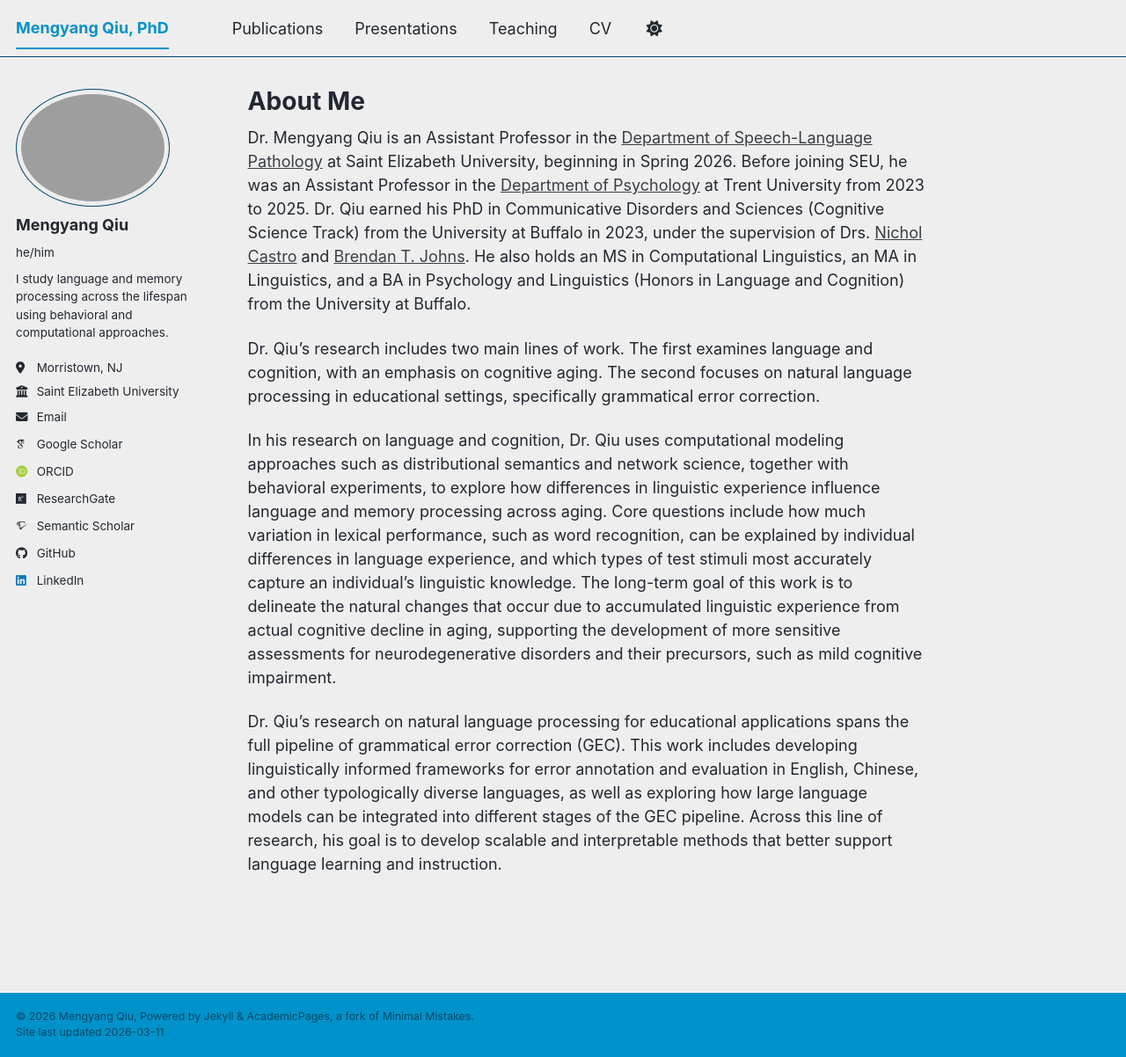
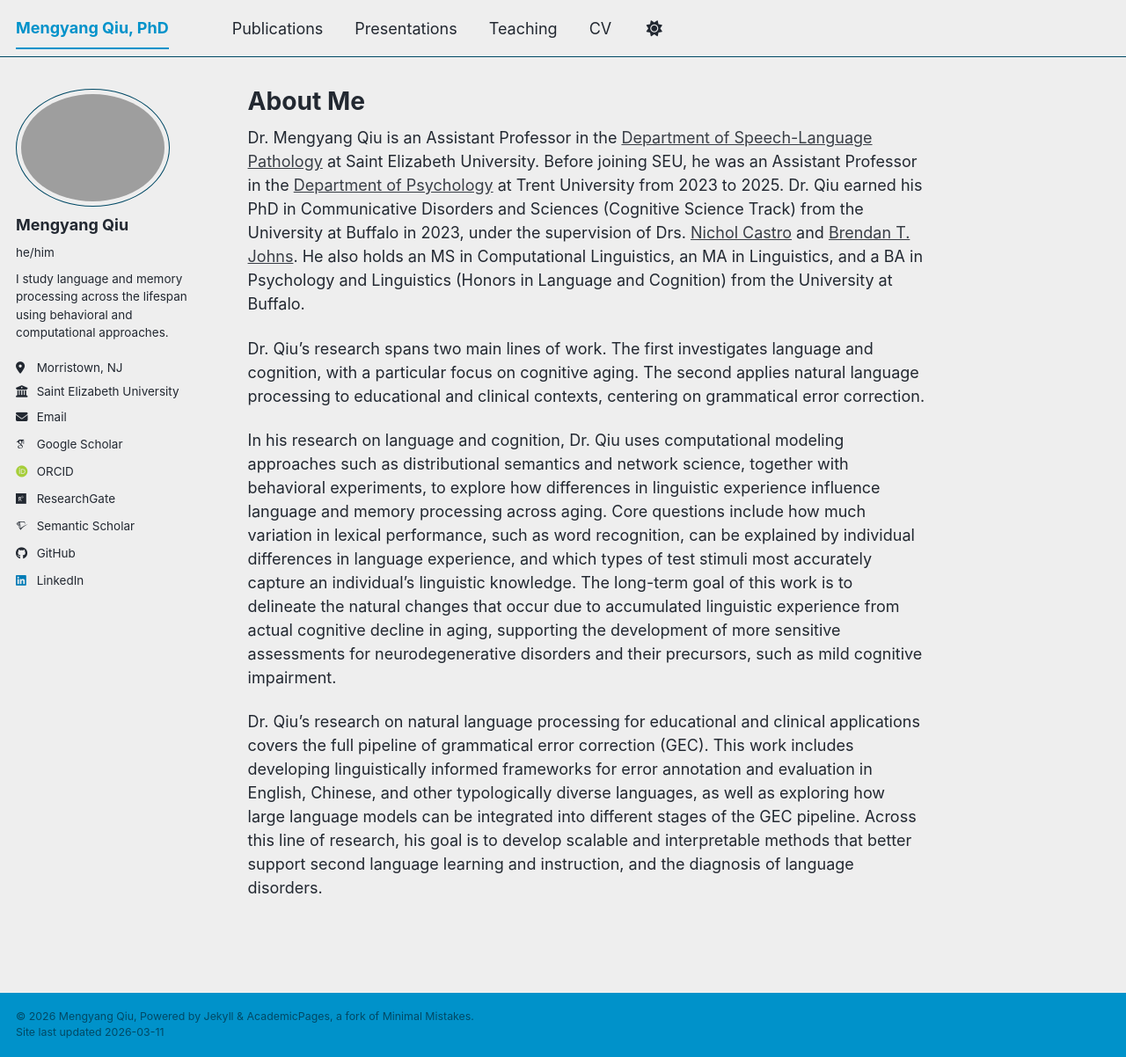
Before and after one commit to mengyangq/mengyangq.github.io, a Jekyll site: the page built from _pages/about.md, in a window 1280 px wide and 1202 px high. Shown: the whole window at 88% size. Built offline with Jekyll 4.4.1, drawn with Linux system fonts in a browser that asks for light colours; some web fonts are replaced; a script bundle is joined from its source files by our own code; library files that are not in the unit come from our copies.

Commit message:
Update about.md

```diff
--- a/_pages/about.md
+++ b/_pages/about.md
@@ -7,10 +7,10 @@
   - /about.html
 ---
 
-Dr. Mengyang Qiu is an Assistant Professor in the [Department of Speech-Language Pathology](https://www.steu.edu/academics/aas/speech-language-pathology/index.html) at Saint Elizabeth University, beginning in Spring 2026. Before joining SEU, he was an Assistant Professor in the [Department of Psychology](https://www.trentu.ca/psychology/) at Trent University from 2023 to 2025. Dr. Qiu earned his PhD in Communicative Disorders and Sciences (Cognitive Science Track) from the University at Buffalo in 2023, under the supervision of Drs. [Nichol Castro](https://arts-sciences.buffalo.edu/cds/people/academicfaculty.host.html/content/shared/arts-sciences/cds/faculty-profiles/academic-faculty/castro-nichol.html) and [Brendan T. Johns](https://www.mcgill.ca/psychology/brendan-t-johns). He also holds an MS in Computational Linguistics, an MA in Linguistics, and a BA in Psychology and Linguistics (Honors in Language and Cognition) from the University at Buffalo.
+Dr. Mengyang Qiu is an Assistant Professor in the [Department of Speech-Language Pathology](https://www.steu.edu/academics/aas/speech-language-pathology/index.html) at Saint Elizabeth University. Before joining SEU, he was an Assistant Professor in the [Department of Psychology](https://www.trentu.ca/psychology/) at Trent University from 2023 to 2025. Dr. Qiu earned his PhD in Communicative Disorders and Sciences (Cognitive Science Track) from the University at Buffalo in 2023, under the supervision of Drs. [Nichol Castro](https://arts-sciences.buffalo.edu/cds/people/academicfaculty.host.html/content/shared/arts-sciences/cds/faculty-profiles/academic-faculty/castro-nichol.html) and [Brendan T. Johns](https://www.mcgill.ca/psychology/brendan-t-johns). He also holds an MS in Computational Linguistics, an MA in Linguistics, and a BA in Psychology and Linguistics (Honors in Language and Cognition) from the University at Buffalo.
 
-Dr. Qiu’s research includes two main lines of work. The first examines language and cognition, with an emphasis on cognitive aging. The second focuses on natural language processing in educational settings, specifically grammatical error correction.
+Dr. Qiu’s research spans two main lines of work. The first investigates language and cognition, with a particular focus on cognitive aging. The second applies natural language processing to educational and clinical contexts, centering on grammatical error correction.
 
 In his research on language and cognition, Dr. Qiu uses computational modeling approaches such as distributional semantics and network science, together with behavioral experiments, to explore how differences in linguistic experience influence language and memory processing across aging. Core questions include how much variation in lexical performance, such as word recognition, can be explained by individual differences in language experience, and which types of test stimuli most accurately capture an individual’s linguistic knowledge. The long-term goal of this work is to delineate the natural changes that occur due to accumulated linguistic experience from actual cognitive decline in aging, supporting the development of more sensitive assessments for neurodegenerative disorders and their precursors, such as mild cognitive impairment.
 
-Dr. Qiu’s research on natural language processing for educational applications spans the full pipeline of grammatical error correction (GEC). This work includes developing linguistically informed frameworks for error annotation and evaluation in English, Chinese, and other typologically diverse languages, as well as exploring how large language models can be integrated into different stages of the GEC pipeline. Across this line of research, his goal is to develop scalable and interpretable methods that better support language learning and instruction.
+Dr. Qiu’s research on natural language processing for educational and clinical applications covers the full pipeline of grammatical error correction (GEC). This work includes developing linguistically informed frameworks for error annotation and evaluation in English, Chinese, and other typologically diverse languages, as well as exploring how large language models can be integrated into different stages of the GEC pipeline. Across this line of research, his goal is to develop scalable and interpretable methods that better support second language learning and instruction, and the diagnosis of language disorders.
```
